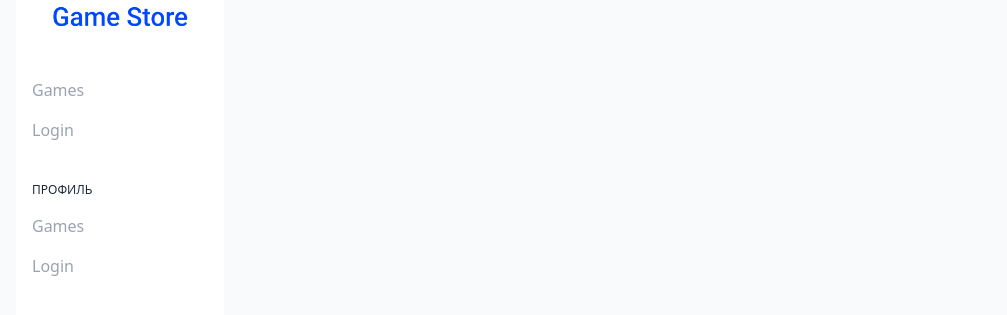
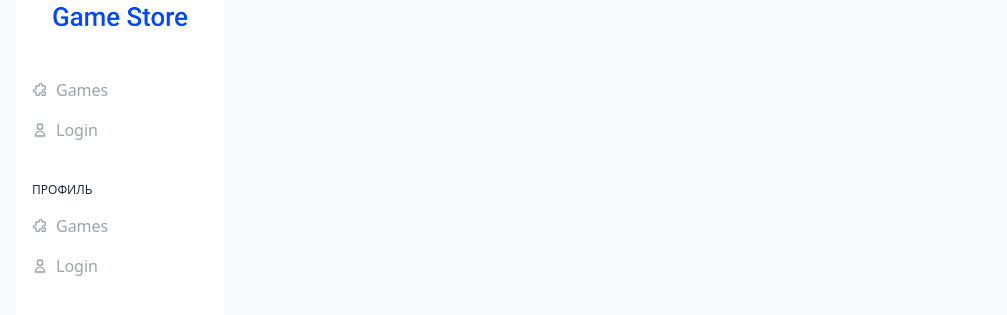
Before and after one commit to Friendly-neighborhood-development/Fnd_games_store, a React (Create React App) app in the folder client/: page /games in a window 1280 px wide. Shown: the part 137-452 px from the top of the page, without its empty margins (144-1151 px from the left). Built offline with nearby package versions, Linux system fonts and the light colour scheme; no server answers.

Commit message:
added icons to sidebar links

```diff
--- a/client/src/components/GameCard.tsx
+++ b/client/src/components/GameCard.tsx
@@ -11,7 +11,7 @@ interface GameCardProps {
 
 const GameCard: FC<gameProps> = ({name, description, base64Image, price, discount}) => {
     return (
-        <div className={"flex flex-col w-64 p-2.5 mb-4 rounded-3xl bg-white"}>
+        <div className={"flex flex-col w-56 p-2.5 mb-4 mx-4 rounded-3xl bg-white"}>
             <div className={"h-52 w-full rounded-2xl overflow-hidden flex justify-center items-center mb-4"}>
                 <img className={"w-full"} src={base64Image} alt={"game picture"}/>
             </div>
--- a/client/src/components/SidebarLinksBlock.tsx
+++ b/client/src/components/SidebarLinksBlock.tsx
@@ -1,5 +1,6 @@
 import React, {FC} from 'react';
 import SidebarLink, {SidebarLinkProps} from "./UI/SidebarLink";
+import {icons} from "react-icons";
 
 interface SidebarLinksBlockProps {
     title?: string,
@@ -14,7 +15,7 @@ const SidebarLinksBlock: FC<SidebarLinksBlockProps> = ({title, links}) => {
                 : <></>}
             <div className={"flex flex-col"}>
                 {links.map(link =>
-                    <SidebarLink to={link.to} title={link.title} key={link.to}/>)
+                    <SidebarLink to={link.to} title={link.title} key={link.to} icon={link.icon}/>)
                 }
             </div>
         </div>
--- a/client/src/components/UI/SidebarLink.tsx
+++ b/client/src/components/UI/SidebarLink.tsx
@@ -1,15 +1,19 @@
 import React, {FC} from 'react';
 import {Link} from "react-router-dom";
-import cl from "./SidebarLink/SidebarLink.module.css"
 
 export interface SidebarLinkProps{
     to: string,
-    title: string
+    title: string,
+    icon: any
 }
 
-const SidebarLink:FC<SidebarLinkProps> = ({to, title}) => {
+const SidebarLink:FC<SidebarLinkProps> = ({to, title, icon}) => {
     return (
-        <Link to={to} className={"text-gray-400 text-base font-medium my-2 cursor-pointer relative decoration-0 hover:text-blue-600 ease-linear duration-200"}>{title}</Link>
+        <div className={"flex items-center"}>
+            {icon}
+            <Link to={to} className={"text-gray-400 text-base font-medium my-2 cursor-pointer relative decoration-0 hover:text-blue-600 ease-linear duration-200"}>{title}</Link>
+        </div>
+
     );
 };
 
--- a/client/src/constants/sidebarLinks.js
+++ /dev/null
@@ -1,4 +0,0 @@
-export default [
-    {to: "/games", title: "Games"},
-    {to: "/login", title: "Login"}
-]
--- /dev/null
+++ b/client/src/constants/sidebarLinks.jsx
@@ -0,0 +1,8 @@
+import {PuzzleIcon, UserIcon} from "@heroicons/react/outline";
+
+const iconClassName = "w-4 h-4 text-gray-400 mr-2"
+
+export default [
+    {to: "/games", title: "Games", icon: <PuzzleIcon className={iconClassName}/>},
+    {to: "/login", title: "Login", icon: <UserIcon  className={iconClassName}/>}
+]
--- a/client/tailwind.config.js
+++ b/client/tailwind.config.js
@@ -5,9 +5,9 @@ module.exports = {
     theme: {
         container: {
             padding: {
-                DEFAULT: "7rem",
+                DEFAULT: "5rem",
                 sm: "1rem",
-                lg: "4rem",
+                lg: "3rem",
                 xl: "10rem",
                 "2xl": "15rem"
             }
```
